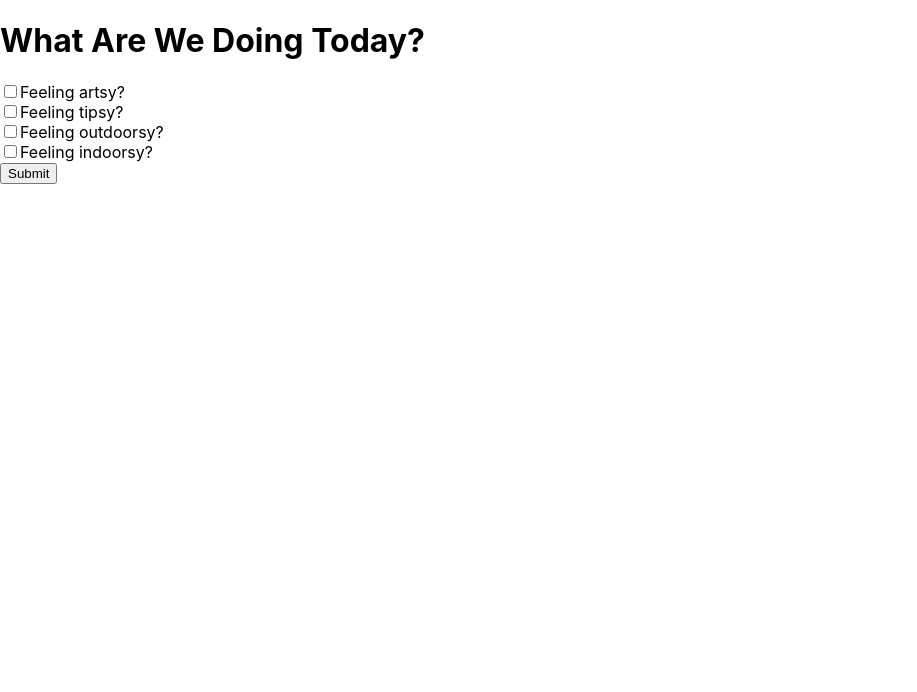
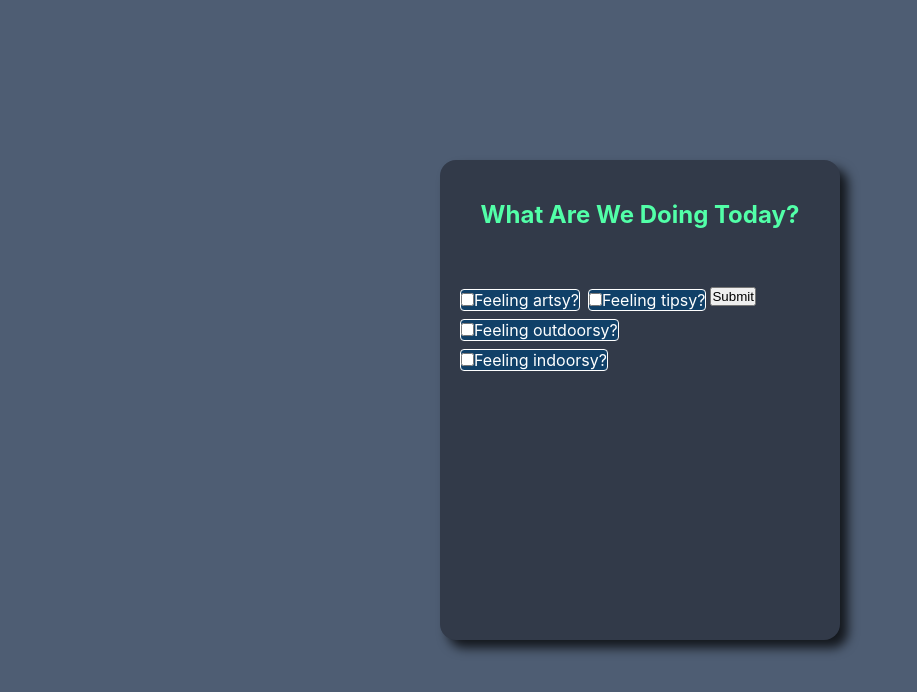
Before and after one commit to WhatAreWeDoingToday/WhatAreWeDoingToday, a React (Create React App) app: page / in a window 1280 px wide. Shown: the top 692 px of the page, without its empty margins (0-917 px from the left). Built offline with nearby package versions, Linux system fonts and the light colour scheme.

Commit message:
add css styling

```diff
--- a/src/components/Checkboxes.js
+++ b/src/components/Checkboxes.js
@@ -19,7 +19,7 @@ const Checkboxes = () => {
 
   return (
     <form onSubmit={(e) => handleSubmit(e)}>
-      <div>
+      <div class = 'category'>
         <input
           type="checkbox"
           id="artsy"
@@ -28,7 +28,7 @@ const Checkboxes = () => {
         />
         <label htmlFor="artsy">Feeling artsy?</label>
       </div>
-      <div>
+      <div class = 'category'>
         <input
           type="checkbox"
           id="alcohol"
@@ -37,7 +37,7 @@ const Checkboxes = () => {
         />
         <label htmlFor="alcohol">Feeling tipsy?</label>
       </div>
-      <div>
+      <div class = 'category'>
         <input
           type="checkbox"
           id="outdoorsy"
@@ -46,7 +46,7 @@ const Checkboxes = () => {
         />
         <label htmlFor="outdoorsy">Feeling outdoorsy?</label>
       </div>
-      <div>
+      <div class = 'category'>
         <input
           type="checkbox"
           id="indoorsy"
--- a/src/components/Header.js
+++ b/src/components/Header.js
@@ -1,8 +1,9 @@
 import React from 'react';
+import '../styling/App.css';
 
 const Header = () => {
   return (
-    <div>
+    <div class = "header">
       <h1>What Are We Doing Today?</h1>
     </div>
   );
--- a/src/components/WelcomePage.js
+++ b/src/components/WelcomePage.js
@@ -1,12 +1,15 @@
 import React from 'react';
 import Checkboxes from './Checkboxes';
 import Header from './Header';
+import '../styling/App.css';
 
 const WelcomePage = () => {
   return (
-    <div>
-      <Header />
-      <Checkboxes />
+    <div class = 'welcome'>
+      <div class = 'select-card'>
+        <Header />
+        <Checkboxes />
+      </div>
     </div>
   );
 };
--- a/src/styling/App.css
+++ b/src/styling/App.css
@@ -1,3 +1,25 @@
+@import url('https://fonts.googleapis.com/css2?family=Manrope:wght@400;500;600&display=swap');
+
+*{
+  padding: 0;
+  margin: 0;
+}
+
+
+:root {
+  --greyish-blue: hsl(217, 19%, 38%);
+  --dark-grayish-blue: hsl(217, 19%, 24%);
+  --dark-blue: hsl(218, 23%, 16%);
+
+  --light-cyan: hsl(193, 38%, 86%);
+  --neon-green: hsl(150, 100%, 66%);
+  --box-shadow: 8px 8px 11px 0px rgba(0,0,0,0.75);
+}
+
+html {
+  font-family: 'Manrope', sans-serif;
+}
+
 .App {
   text-align: center;
 }
@@ -36,3 +58,53 @@
     transform: rotate(360deg);
   }
 }
+
+.welcome {
+  height: 100vh;
+  width: 100vw;
+  display: flex;
+  flex-direction: column;
+  justify-content: center;
+  align-items: center;
+  background-color: var(--greyish-blue);
+
+
+}
+
+.select-card {
+  height: 30rem;
+  width: 25rem;
+  border-radius: 1rem;
+  background-color: var(--dark-grayish-blue) ;
+  color: white;
+  box-shadow: var(--box-shadow);
+}
+
+.header{
+  display: block;
+  text-align: center;
+  font-size: .75rem;
+  color:hsl(150, 100%, 66%);
+  padding: 2.5rem;
+
+}
+
+form {
+  height: 15rem;
+  width: 20rem;
+  margin: 1rem;
+
+}
+
+.category{
+  margin: 4px;
+  background-color: #104068;
+  border-radius: 4px;
+  border: 1px solid #fff;
+  overflow: hidden;
+  float: left;
+}
+
+input {
+
+}
```
Also changed, not shown: src/requests/activities.js (added, +10 -0 lines).
